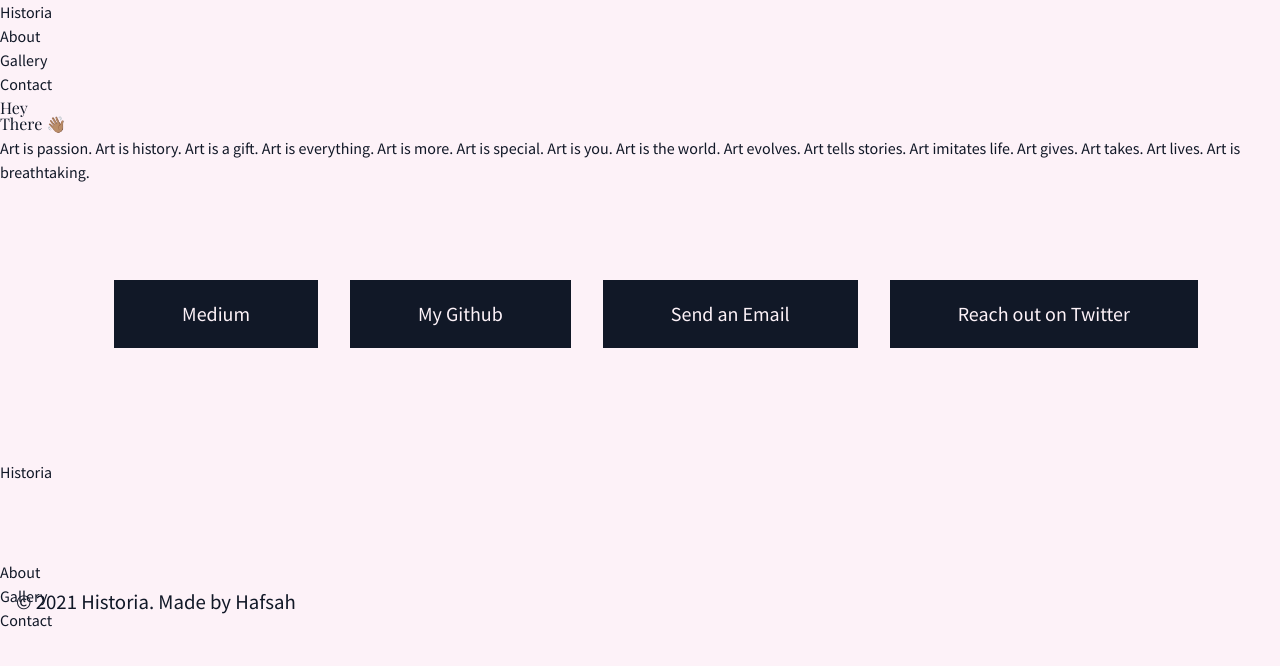
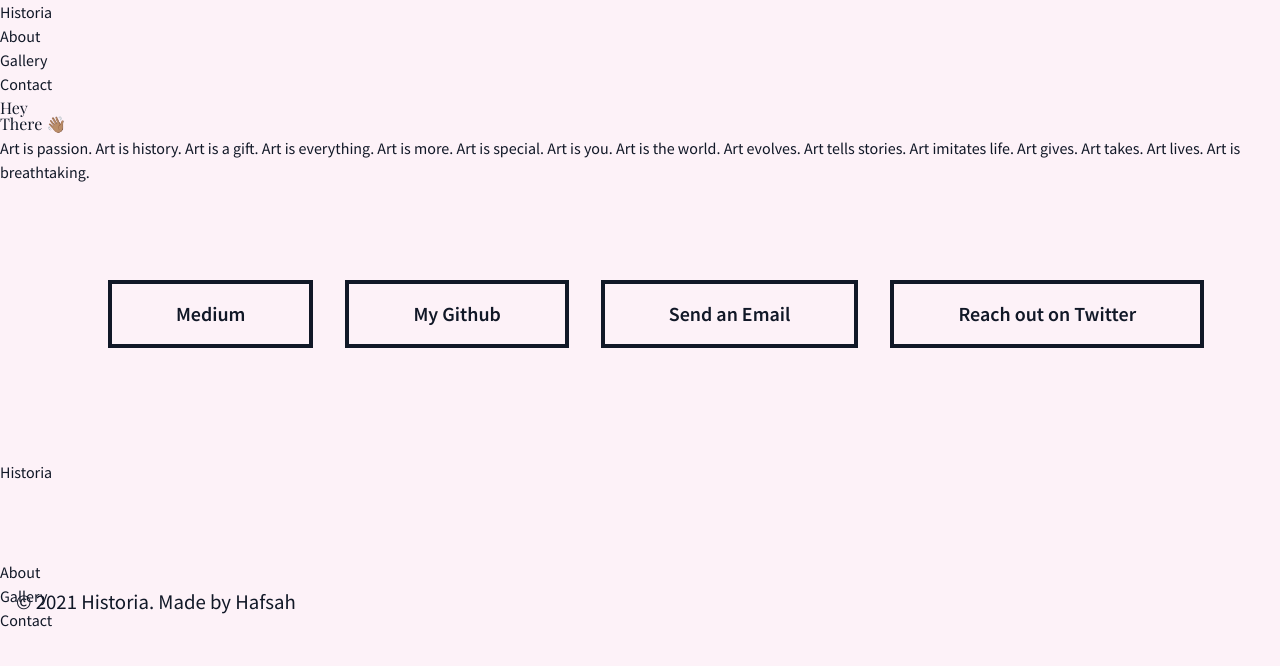
Before and after one commit to Iamhafsah/historia, a Next.js app: page /contact in a window 1280 px wide. Shown: the top 666 px of the page. Built offline with nearby package versions, Linux system fonts and the light colour scheme; what @netlify/classnames-template-literals would draw is missing.

Commit message:
Styles: Contact page styles

```diff
--- a/styles/globals.css
+++ b/styles/globals.css
@@ -46,9 +46,10 @@ h1{
     @apply py-4;
     @apply md:ml-8;
     @apply lg:text-xl  md:text-[1.1rem] ;
+    @apply font-semibold;
     @apply cursor-pointer;
-    @apply bg-gray-900 hover:bg-pink-50;
-    @apply text-pink-50 hover:text-gray-900;
+    @apply bg-pink-50 hover:bg-gray-900;
+    @apply text-gray-900 hover:text-pink-50;
     @apply transition;
 }
 .galleria-image{
```
